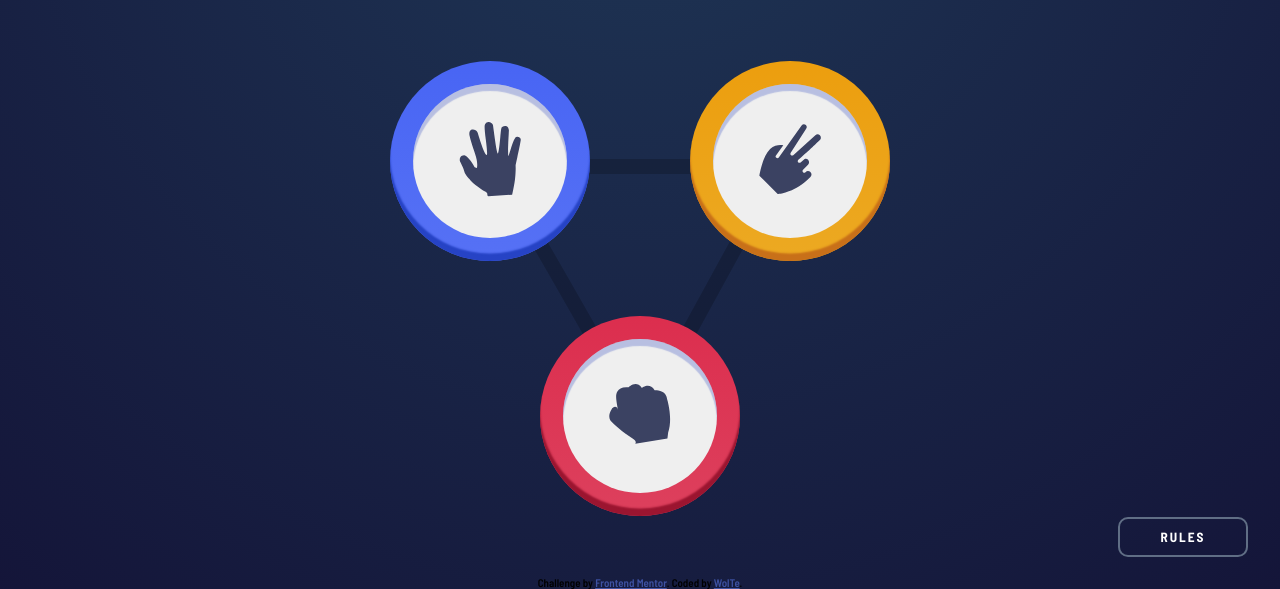
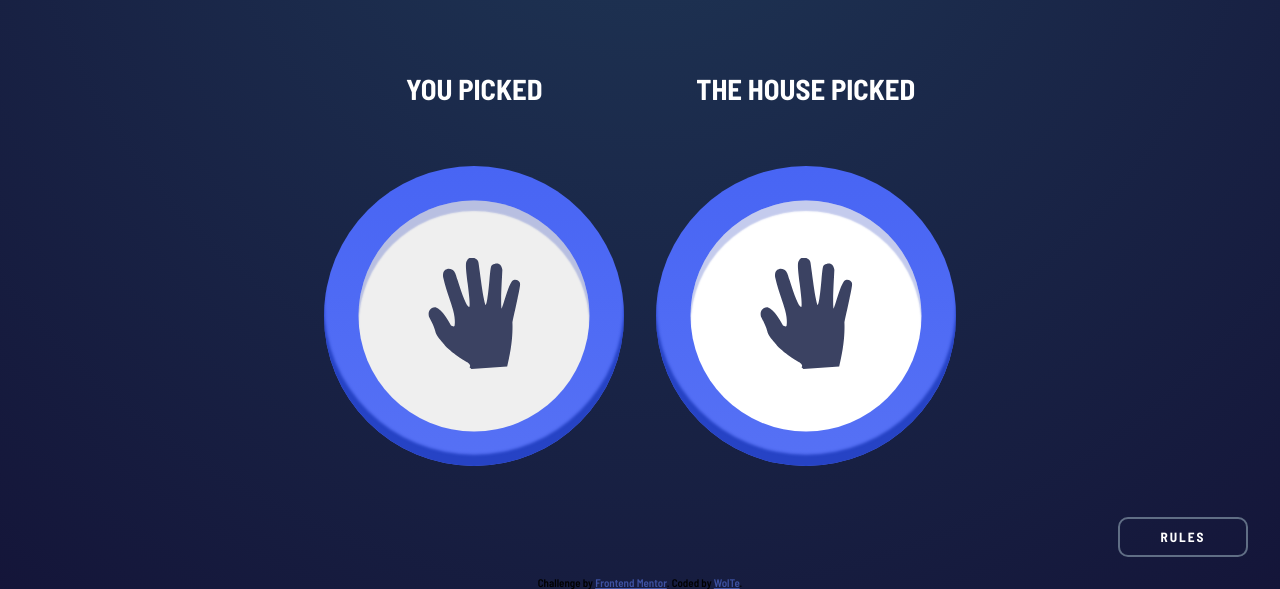
Before and after one commit to BrayanPolania/rockPaperScissors, a plain HTML site: page index.html in a window 1280 px wide. Both pictures are taken after a click on the button 490 px from the left and 372 px from the top of the page. Shown: the part 211-800 px from the top of the page. Drawn offline with Linux system fonts and the light colour scheme.

Commit message:
add picked's

```diff
--- a/index.html
+++ b/index.html
@@ -23,26 +23,54 @@
   </header>
 
   <main name="game">
+    <div id="userPick" class="userPick">
       <div class="triangle">
         <img src="images/bg-triangle.svg">
       </div>
       <div class="container2">
         <div class="paper container3 paperAndScissors">
-        <button class="option">
+          <button id="btnPaper" class="option">
             <img src="images/icon-paper.svg">
           </button>
         </div>
         <div class="scissors container3 paperAndScissors">
-        <button class="option">
+          <button id="btnScissors" class="option">
             <img src="images/icon-scissors.svg">
           </button>
         </div>
       </div>
       <div class="container2">
         <div class="rock container3 onlyRock">
-        <button class="option">
+          <button id="btnRock" class="option">
             <img src="images/icon-rock.svg">
           </button>
+        </div>
+      </div>
+    </div>
+    <div id="displayPick" class="displayPick">
+      <div class="container50">
+        <div class="title">
+          <h2 class="title1">YOU PICKED</h2>
+        </div>
+        <div class="picked">
+          <div id="youPickedBorder" class="container3">
+            <button class="option">
+              <img id="youPickedImg">
+            </button>
+          </div>
+        </div>
+      </div>
+      <div class="container50">
+        <div class="title">
+          <h2 class="title2">THE HOUSE PICKED</h2>
+        </div>
+        <div class="picked">
+          <div id="housePickedBorder" class="container3">
+            <button id="housePickedBtn" class="option">
+              <img id="housePickedImg">
+            </buton>
+          </div>
+        </div>
       </div>
     </div>
   </main>
@@ -69,7 +97,7 @@
     </div>
   </div>
   <!--Score
-    Rules
+    Rules ✔
     You Picked
     The House Picked
     You Win
--- a/script.js
+++ b/script.js
@@ -7,10 +7,92 @@ btnRules.addEventListener("click", displayRules);
 btnCloseRules.addEventListener("click", closeRules);
 
 function displayRules () {
+  rules.style.transform= "translateY(100vh)";
+}
+function closeRules () {
   rules.style.transform= "translateY(0)";
 }
-function closeRules () {
-  rules.style.transform= "translateY(-100vh)";
+
+
+//userPick
+const btnPaper = document.getElementById("btnPaper");
+const btnScissors = document.getElementById("btnScissors");
+const btnRock = document.getElementById("btnRock");
+  //sections
+const userPick = document.getElementById("userPick");
+const displayPick = document.getElementById("displayPick");
+    //YOU PICKED
+const youPickedBorder = document.getElementById("youPickedBorder");
+const youPickedImg = document.getElementById("youPickedImg");
+
+btnPaper.addEventListener("click", pickPaper);
+btnScissors.addEventListener("click", pickScissors);
+btnRock.addEventListener("click", pickRock);
+
+function pickPaper () {
+  console.log("Paper");
+  userPick.style.display = "none";
+  displayPick.style.display = "flex";
+  youPickedBorder.classList.add ("paper");
+  youPickedImg.src = "images/icon-paper.svg";
+  housePick();
+}
+function pickScissors () {
+  console.log("Scissors");
+  userPick.style.display = "none";
+  displayPick.style.display = "flex";
+  youPickedBorder.classList.add ("scissors");
+  youPickedImg.src = "images/icon-scissors.svg";
+  housePick();
+}
+function pickRock () {
+  console.log("Rock");
+  userPick.style.display = "none";
+  displayPick.style.display = "flex";
+  youPickedBorder.classList.add ("rock");
+  youPickedImg.src = "images/icon-rock.svg";
+  housePick();
 }
 
-//
+//THE HOUSE PICK
+const housePickedBorder = document.getElementById("housePickedBorder");
+const housePickedImg = document.getElementById("housePickedImg");
+const housePickedBtn = document.getElementById("housePickedBtn");
+
+
+function housePick () {
+  housePickedBtn.style.backgroundColor = "#16213d";
+  housePickedBtn.style.boxShadow = "none";
+  let x = numAleatorio(1,3);
+  console.log(x);
+  if (x === 1) {
+    setTimeout(function(){
+        housePickedBtn.style.backgroundColor = "#fff";
+        housePickedBtn.style.boxShadow = "inset 0 0.4375rem 0.0625rem #2a46c047";
+      housePickedBorder.classList.add ("paper");
+      housePickedImg.src = "images/icon-paper.svg";
+
+    }, 1000);
+  }
+  if (x === 2) {
+    setTimeout(function(){
+        housePickedBtn.style.backgroundColor = "#fff";
+        housePickedBtn.style.boxShadow = "inset 0 0.4375rem 0.0625rem #2a46c047";
+      housePickedBorder.classList.add ("scissors");
+      housePickedImg.src = "images/icon-scissors.svg";
+    }, 1000);
+  }
+  if (x === 3) {
+    setTimeout(function(){
+        housePickedBtn.style.backgroundColor = "#fff";
+        housePickedBtn.style.boxShadow = "inset 0 0.4375rem 0.0625rem #2a46c047";
+      housePickedBorder.classList.add ("rock");
+      housePickedImg.src = "images/icon-rock.svg";
+    }, 1000);
+  }
+}
+
+  //FUNCTIONS
+  function numAleatorio(min, max) {
+    return Math.round(Math.random() * (max - min) + min);
+  }
--- a/style.css
+++ b/style.css
@@ -10,6 +10,9 @@ body {
   /* Radial Gradient: hsl(214, 47%, 23%) to hsl(237, 49%, 15%); */
   background-image: radial-gradient(circle at top, #1f3756, #141539);
   font-size: 1vw;
+}
+.container50 {
+  width: 50%;
 }
 
 header {
@@ -46,29 +49,12 @@ header div.score .numScore {
   color: hsl(229, 25%, 31%);
 }
 
+
 main {
   /* background-color:red; */
   width: 70vw;
   height: 57vh;
   margin: 0 auto;
-  display: flex;
-  position: relative;
-  flex-direction: column;
-  justify-content: space-between;
-  align-items: center;
-}
-main .triangle {
-  height: 80%;
-  position: absolute;
-  margin-top: 6.125rem;
-  z-index: 1;
-}
-main .container2 {
-  height: 50%;
-  width: 100%;
-  display: flex;
-  justify-content: center;
-  z-index: 2;
 }
 main .container3 {
   width: 12.5rem;
@@ -78,15 +64,6 @@ main .container3 {
   cursor: pointer;
   transition: transform 1s ease 0s;
 }
-main .container3:hover {
-  transform: scale(0.95);
-}
-main .paperAndScissors {
-  margin: 0 3.125rem ;
-}
-main .onlyRock {
-  margin-top: 1.6875rem;
-}
 main .option {
   width: 100%;
   height: 100%;
@@ -94,6 +71,9 @@ main .option {
   box-shadow: inset 0 0.4375rem 0.0625rem #2a46c047;
   border: none;
   cursor: pointer;
+}
+main .option img {
+  width: 40%;
 }
 main .paper {
   background: linear-gradient(#4865f4, #5671f5);
@@ -107,9 +87,95 @@ main .rock {
   background: linear-gradient(#dc2e4e, #dd405d);
   box-shadow: inset 0 -0.4688rem 0.125rem #9b1530;
 }
-main .option img {
+
+main .userPick {
+  display: flex;
+  position: relative;
+  flex-direction: column;
+  justify-content: space-between;
+  align-items: center;
+  height: 100%;
+
+}
+main .userPick .triangle {
+  height: 80%;
+  position: absolute;
+  margin-top: 6.125rem;
+  z-index: 1;
+}
+main .userPick .container2 {
+  height: 50%;
+  width: 100%;
+  display: flex;
+  justify-content: center;
+  z-index: 2;
+}
+/* main .userPick .container3 {
+  width: 12.5rem;
+  height: 12.5rem;
+  padding: 1.4375rem;
+  border-radius: 50%;
+  cursor: pointer;
+  transition: transform 1s ease 0s;
+} */
+main .userPick .container3:hover {
+  transform: scale(0.95);
+}
+main .userPick .paperAndScissors {
+  margin: 0 3.125rem ;
+}
+main .userPick .onlyRock {
+  margin-top: 1.6875rem;
+}
+/* main .userPick .option {
+  width: 100%;
+  height: 100%;
+  border-radius: 50%;
+  box-shadow: inset 0 0.4375rem 0.0625rem #2a46c047;
+  border: none;
+  cursor: pointer;
+}
+main .userPick .option img {
   width: 40%;
+} */
+
+
+main .displayPick {
+    /* background-color: red; */
+  display: none;
+  width: 74%;
+  height: 100%;
+  margin:0 auto;
 }
+main .displayPick .container50 {
+  height: 100%;
+}
+main .displayPick .title {
+    /* background-color: orange; */
+  height: 12%;
+  display: flex;
+  justify-content: center;
+  align-items: center;
+}
+main .displayPick h2 {
+  font-size: 1.8rem;
+  color:  #fff;
+}
+main .displayPick .picked {
+    /* background-color: blue; */
+  height: 88%;
+  display: flex;
+  align-items: center;
+  justify-content: center;
+}
+main .displayPick .container3 {
+  transform: scale(1.5);
+  cursor: default;
+}
+main .displayPick .option {
+  cursor: default;
+}
+
 
 footer {
   /* background-color: orange; */
@@ -139,18 +205,18 @@ footer .btnRules:hover {
   color: rgb(59, 67, 99);
 }
 
+
 div.containerRules {
   background-color: rgba(0, 0, 0, 0.5);
   width: 100%;
   height: 100vh;
   position: absolute;
-  top: 0;
+  top: -100vh;
   z-index: 100;
   display: flex;
   align-items: center;
   justify-content: center;
   backdrop-filter: blur(0.5px);
-  transform: translateY(-100vh);
   transition: transform 1s ease 0s;
 }
 div.containerRules .rules {
```
Lines whose indentation alone changed are shown as unchanged.
